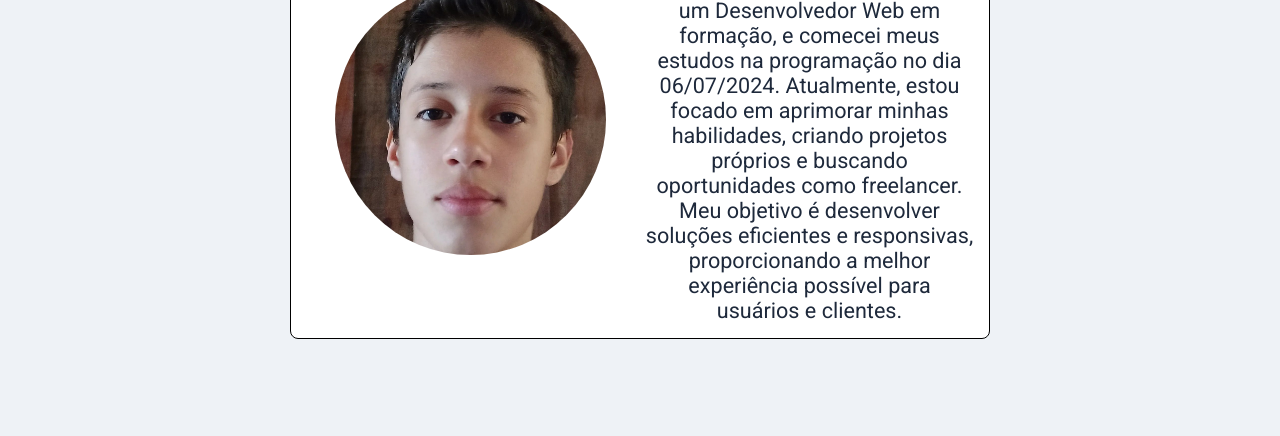
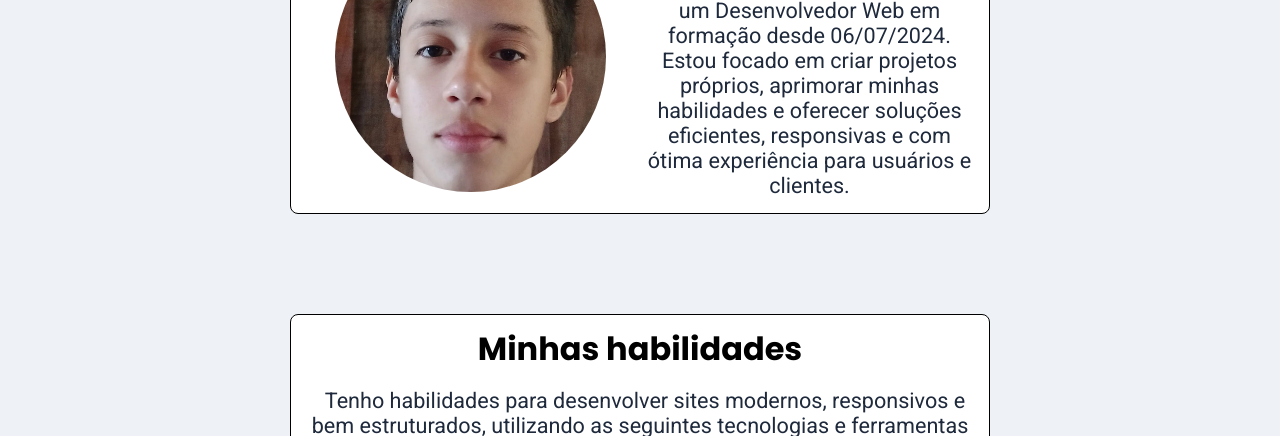
Before and after one commit to evertonrafaelumbelino/portfolio, a plain HTML site: page index.html in a window 1280 px wide. Shown: the part 756-1192 px from the top of the page. Drawn offline with Linux system fonts and the light colour scheme.

Commit message:
Modificando texto

```diff
--- a/index.html
+++ b/index.html
@@ -77,7 +77,7 @@
         <div id="sobreTexto">
             <h2>Sobre mim</h2>
             <p>
-                Meu nome é Everton Rafael, sou um Desenvolvedor Web em formação, e comecei meus estudos na programação no dia 06/07/2024. Atualmente, estou focado em aprimorar minhas habilidades, criando projetos próprios e buscando oportunidades como freelancer. Meu objetivo é desenvolver soluções eficientes e responsivas, proporcionando a melhor experiência possível para usuários e clientes.
+                Meu nome é Everton Rafael, sou um Desenvolvedor Web em formação desde 06/07/2024. Estou focado em criar projetos próprios, aprimorar minhas habilidades e oferecer soluções eficientes, responsivas e com ótima experiência para usuários e clientes.
             </p>
         </div>
     </section>
```
